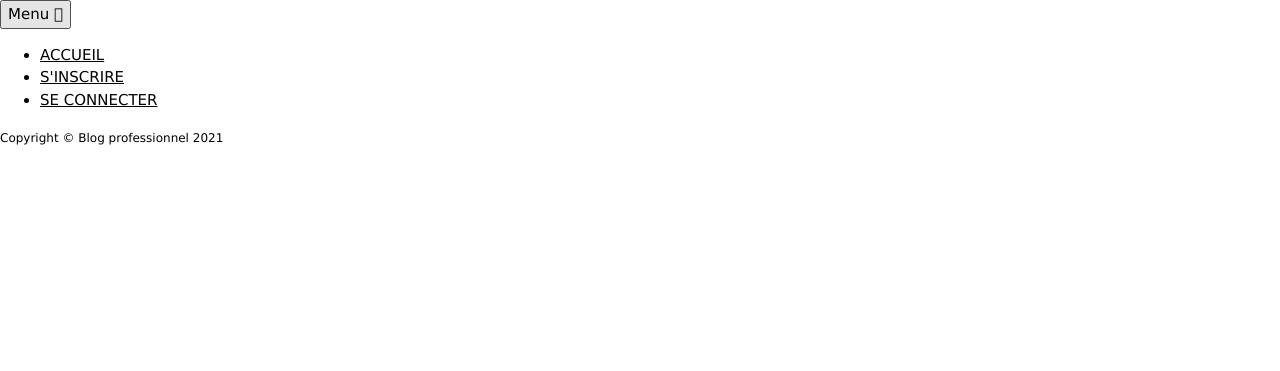
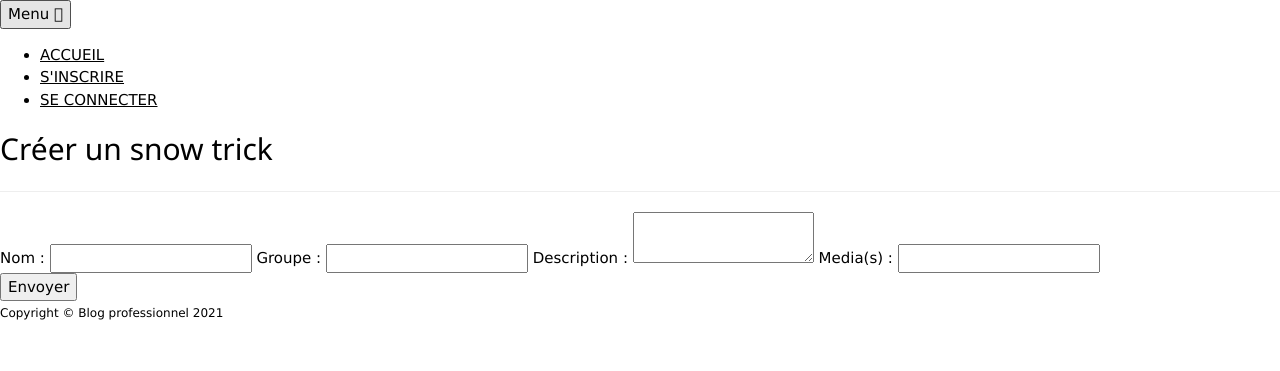
Before and after one commit to belarif/snow-tricks, a Symfony app: template templates/frontoffice/add_trick.html.twig in a window 1280 px wide. Shown: the top 371 px of the page. Run offline with Twig, Linux system fonts and the light colour scheme; the template is opened without the code that fills it, so the values that code supplies are empty; form fields are guessed from the names that the template uses; some libraries are stand-ins or nearby versions.

Commit message:
ST-22: displaying and customizing add trick form

```diff
--- a/templates/frontoffice/add_trick.html.twig
+++ b/templates/frontoffice/add_trick.html.twig
@@ -2,11 +2,34 @@
 
 {% block title %} Ajouter un trick{% endblock title %}
 
+{% block stylesheet %}
+    {{ encore_entry_link_tags('frontoffice') }}
+{% endblock stylesheet %}
+{% block javascript %}
+{{ encore_entry_script_tags('frontoffice') }}
+{% endblock javascript %}
+
 {% block content %}
-    <div class="container-fluid">
+    <div class="container">
         <div class="row">
-            <div class="col-12">
+            <div class="col-12 addForm">
+                <h2 class="text-center">Créer un snow trick</h2>
+                <hr>
+                {{ form_start(form) }}
+                {{ form_label(form.name, 'Nom :') }}
+                {{ form_widget(form.name) }}
+                {{ form_label(form.group, 'Groupe :') }}
+                {{ form_widget(form.group) }}
+                {{ form_label(form.description, 'Description :') }}
+                {{ form_widget(form.description) }}
 
+                {{ form_label(form.medias, 'Media(s) :') }}
+                {{ form_widget(form.medias) }}
+
+                <div class="d-flex justify-content-end">
+                    <button class="btn btn-primary mt-3" type="submit">Envoyer</button>
+                </div>
+                {{ form_end(form) }}
             </div>
         </div>
     </div>
```
